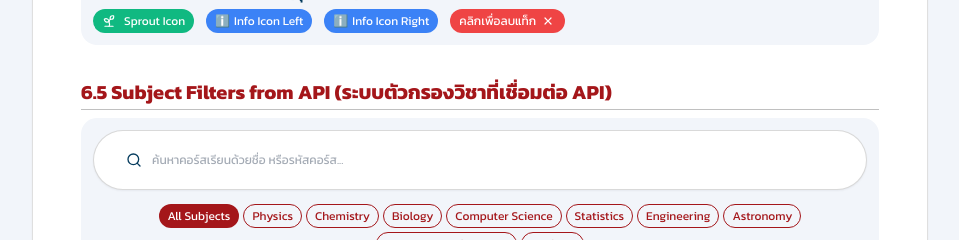
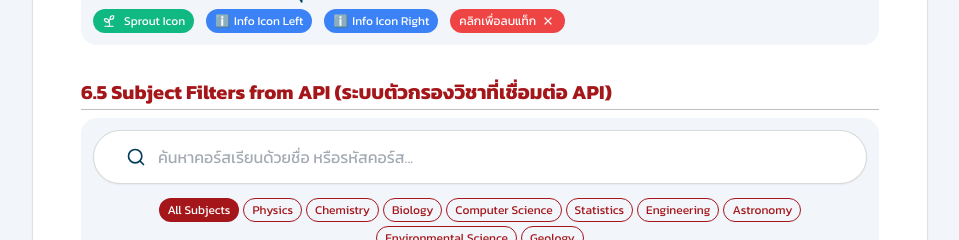
Before and after one commit to Meow-nah-ngo/E-learning-Front-end, a Next.js app: page / in a window 1280 px wide. Shown: the part 1100-1340 px from the top of the page, without its empty margins (160-1119 px from the left). Built offline with nearby package versions, Linux system fonts and the light colour scheme.

Commit message:
Update SearchBar.tsx

```diff
--- a/src/components/SearchBar.tsx
+++ b/src/components/SearchBar.tsx
@@ -9,24 +9,24 @@ interface SearchBarProps {
 
 export default function SearchBar({ value, onChange, placeholder = "ค้นหาคอร์สเรียน..." }: SearchBarProps) {
   return (
-    <div className="flex items-center w-full max-w-[fill] bg-white border border-neutral/60 rounded-full py-[20px] px-[32px] shadow-xs focus-within:border-primary focus-within:ring-2 focus-within:ring-primary/10 transition-all duration-200">
-      <Search className="w-4 h-4 text-secondary mr-[10px] shrink-0" />
+    <div className="flex items-center w-full max-w-[fill] bg-white border border-neutral/60 rounded-full py-[10px] px-6 sm:py-[14px] sm:px-[32px] shadow-xs focus-within:border-primary focus-within:ring-2 focus-within:ring-primary/10 transition-all duration-200">
+      <Search className="w-5 h-5 text-secondary mr-3 shrink-0" />
 
       <input
         type="text"
         value={value}
         onChange={(e) => onChange(e.target.value)}
         placeholder={placeholder}
-        className="w-full bg-transparent border-none focus:outline-none text-xs text-secondary placeholder-description-light/50 font-sans"
+        className="w-full bg-transparent border-none focus:outline-none text-base text-secondary placeholder-description-light/50 font-sans"
       />
 
       {value && (
         <button
           onClick={() => onChange("")}
-          className="text-description-light/50 hover:text-error transition-colors duration-150 ml-[8px] p-0.5"
+          className="text-description-light/50 hover:text-error transition-colors duration-150 ml-2 p-0.5"
           title="ล้างข้อความ"
         >
-          <X className="w-3.5 h-3.5" />
+          <X className="w-5 h-5" />
         </button>
       )}
     </div>
```
